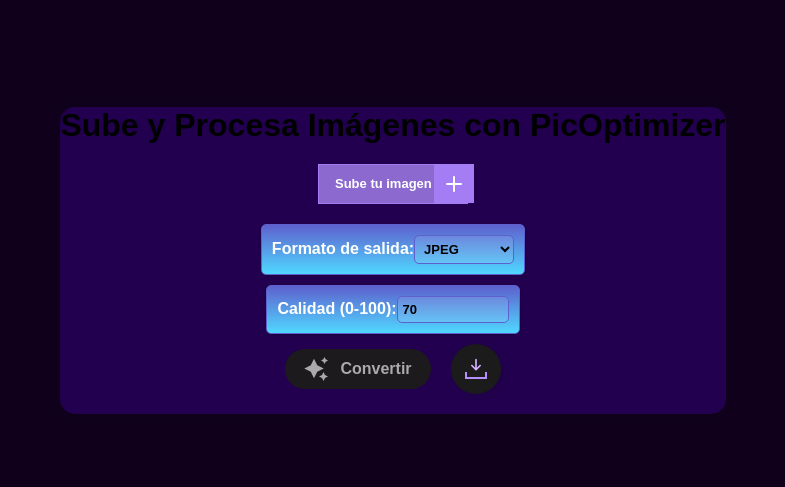
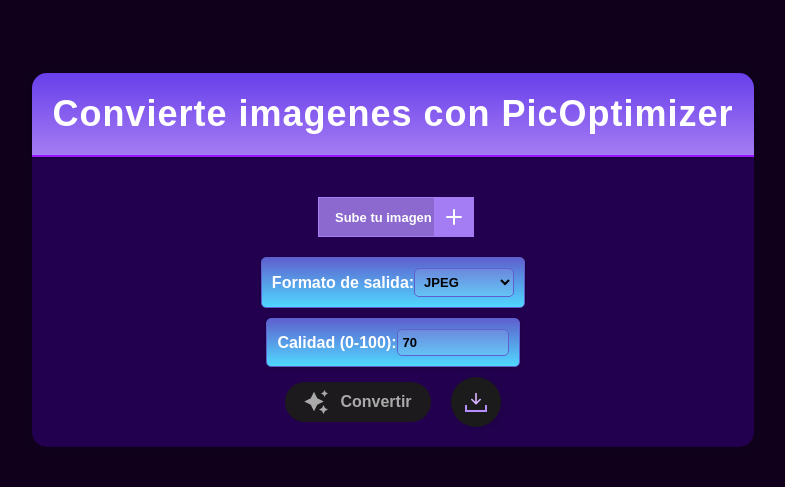
Before and after one commit to eljega/PicOptimizer, a Flask app: page / in a window 1280 px wide. Shown: the top 487 px of the page, without its empty margins (247-1032 px from the left). Run offline with Flask 3, Linux system fonts and the light colour scheme.

Commit message:
Update upload.html

```diff
--- a/templates/upload.html
+++ b/templates/upload.html
@@ -9,9 +9,9 @@
 </head>
 <body>
     <div class="container">
-        <header>
-            <h1>Sube y Procesa Imágenes con PicOptimizer</h1>
-        </header>
+        <div class="header">
+            <h1>Convierte imagenes con PicOptimizer</h1>
+        </div>
         <div class="content">
             <form method="POST" enctype="multipart/form-data">
                 <div class="upload-container">
```
